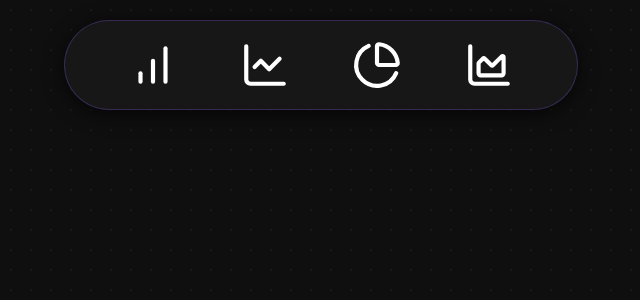
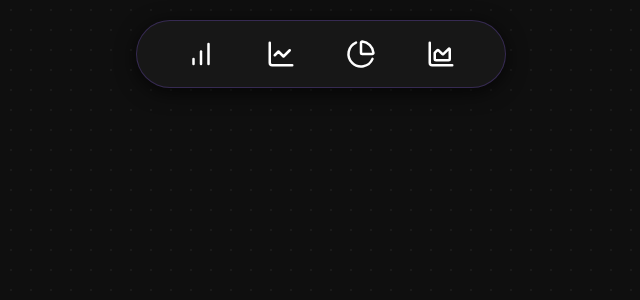
Before and after one commit to alvin-zhaf/Iris-deploy, a React (Vite) app in the folder frontend/: page /dashboard in a window 1280 px wide. Shown: the top 300 px of the page, without its empty margins (319-959 px from the left). Built offline with nearby package versions, Linux system fonts and the light colour scheme.

Commit message:
improvement for dashboard

```diff
--- a/frontend/src/screens/Dashboard.tsx
+++ b/frontend/src/screens/Dashboard.tsx
@@ -1,6 +1,5 @@
 import React from "react";
 import styled, { keyframes } from "styled-components";
-
 import { BarChart, LineChart, PieChart, AreaChart } from "lucide-react";
 
 // Container for the whole page with a dotted background.
@@ -13,7 +12,6 @@ const DashboardContainer = styled.div`
   background-color: #0f0f0f;
   background-image: radial-gradient(circle, #1a1a1a 1px, transparent 1px);
   background-size: 20px 20px;
-
 `;
 
 // Floating, detached NavBar with a frosted glass effect,
@@ -23,7 +21,7 @@ const FloatingNavBar = styled.nav`
   top: 20px;
   left: 50%;
   transform: translateX(-50%);
-  padding: 0.75rem 2rem;
+  padding: 0.5rem 1.5rem; /* Reduced padding */
   background: rgba(25, 25, 25, 0.95);
   backdrop-filter: blur(12px);
   border: 1px solid rgba(127, 86, 217, 0.3);
@@ -31,7 +29,8 @@ const FloatingNavBar = styled.nav`
   box-shadow: 0px 4px 20px rgba(0, 0, 0, 0.7);
   z-index: 999;
   transition: box-shadow 0.3s ease, border 0.3s ease;
-  width: 35%;
+  width: 25%; /* Reduced width */
+  text-align: center;
 
   &:hover {
     box-shadow: 0px 6px 30px rgba(127, 86, 217, 0.4);
@@ -39,37 +38,35 @@ const FloatingNavBar = styled.nav`
   }
 `;
 
-
 // Container for the icons inside the floating navbar.
 const IconsWrapper = styled.div`
   display: flex;
   justify-content: center;
   align-items: center;
-   justify-content: space-between;
+  justify-content: space-between;
 `;
 
 /**
- * IconItem is a 64x64 container that centers the larger icon.
+ * IconItem is a 50x50 container that centers the larger icon.
  * It features a circular highlight that fades in on hover,
  * and the icon's stroke color transitions from white to another color when hovered or clicked.
  */
 const IconItem = styled.div`
   position: relative;
-  margin: 0 1.5rem;
+  margin: 0 1rem; /* Reduced margin */
   cursor: pointer;
-  width: 64px;
-  height: 64px;
+  width: 50px; /* Reduced width */
+  height: 50px; /* Reduced height */
   display: flex;
   justify-content: center;
   align-items: center;
-
 
   /* Circular highlight behind the icon */
   &::before {
     content: "";
     position: absolute;
-    width: 64px;
-    height: 64px;
+    width: 50px; /* Adjusted size */
+    height: 50px; /* Adjusted size */
     border-radius: 50%;
     background-color: #7f56d9;
     opacity: 0;
@@ -101,16 +98,16 @@ const Dashboard: React.FC = () => {
       <FloatingNavBar>
         <IconsWrapper>
           <IconItem>
-            <BarChart size={50} color="#000" />
+            <BarChart size={30} color="#000" /> {/* Reduced size */}
           </IconItem>
           <IconItem>
-            <LineChart size={50} />
+            <LineChart size={30} /> {/* Reduced size */}
           </IconItem>
           <IconItem>
-            <PieChart size={50} />
+            <PieChart size={30} /> {/* Reduced size */}
           </IconItem>
           <IconItem>
-            <AreaChart size={50} />
+            <AreaChart size={30} /> {/* Reduced size */}
           </IconItem>
         </IconsWrapper>
       </FloatingNavBar>
```
